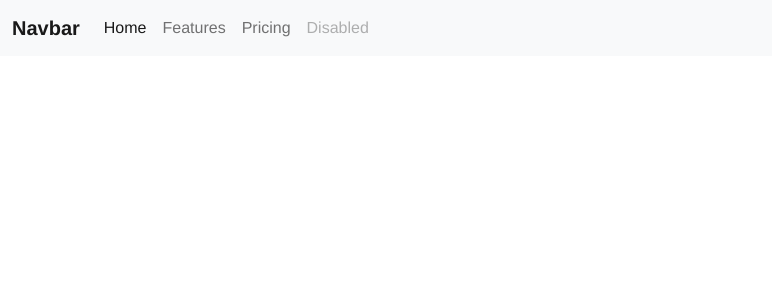
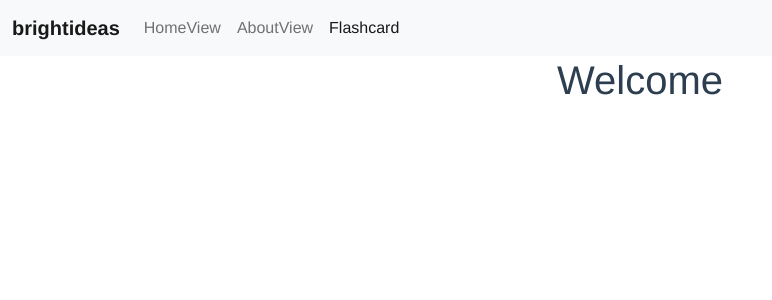
Before and after one commit to tramy-nguyen/brightideas-frontend, a Vue app: page /flashcard-item in a window 1280 px wide. Shown: the top 300 px of the page, without its empty margins (0-772 px from the left). Built offline with nearby package versions, Linux system fonts and the light colour scheme.

Commit message:
fixed router

```diff
--- a/src/components/Navbar.vue
+++ b/src/components/Navbar.vue
@@ -1,25 +1,16 @@
 <template>
   <nav class="navbar navbar-expand-lg bg-light">
     <div class="container-fluid">
-      <a class="navbar-brand" href="#">Navbar</a>
-      <button class="navbar-toggler" type="button" data-bs-toggle="collapse" data-bs-target="#navbarNav" aria-controls="navbarNav" aria-expanded="false" aria-label="Toggle navigation">
+      <a class="navbar-brand" href="#">brightideas</a>
+      <button class="navbar-toggler" type="button" data-bs-toggle="collapse" data-bs-target="#navbarNavAltMarkup" aria-controls="navbarNavAltMarkup" aria-expanded="false" aria-label="Toggle navigation">
         <span class="navbar-toggler-icon"></span>
       </button>
-      <div class="collapse navbar-collapse" id="navbarNav">
-        <ul class="navbar-nav">
-          <li class="nav-item">
-            <a class="nav-link active" aria-current="page" href="#">Home</a>
-          </li>
-          <li class="nav-item">
-            <a class="nav-link" href="#">Features</a>
-          </li>
-          <li class="nav-item">
-            <a class="nav-link" href="#">Pricing</a>
-          </li>
-          <li class="nav-item">
-            <a class="nav-link disabled">Disabled</a>
-          </li>
-        </ul>
+      <div class="collapse navbar-collapse" id="navbarNavAltMarkup">
+        <div class="navbar-nav">
+          <router-link class="nav-link" to="/">HomeView</router-link>
+          <router-link class="nav-link" to="/about">AboutView</router-link>
+          <router-link class="nav-link" to="/flashcard-item">Flashcard</router-link>
+        </div>
       </div>
     </div>
   </nav>
@@ -28,7 +19,9 @@
 <script>
 export default {
   // eslint-disable-next-line vue/multi-word-component-names
-  name: 'Navbar'
+  name: 'Navbar',
+  components: {}
+
 }
 </script>
 
--- a/src/router/index.js
+++ b/src/router/index.js
@@ -1,5 +1,7 @@
 import { createRouter, createWebHistory } from 'vue-router'
 import HomeView from '../views/HomeView.vue'
+import AboutView from '../views/AboutView.vue'
+import FlashcardItem from '../views/FlashcardItem.vue'
 
 const routes = [
   {
@@ -10,15 +12,18 @@
   {
     path: '/about',
     name: 'about',
-    // route level code-splitting
-    // this generates a separate chunk (about.[hash].js) for this route
-    // which is lazy-loaded when the route is visited.
-    component: () => import(/* webpackChunkName: "about" */ '../views/AboutView.vue')
+    component: AboutView
+  },
+  {
+    path: '/flashcard-item',
+    name: 'flashcard-item',
+    component: FlashcardItem
   }
 ]
 
 const router = createRouter({
   history: createWebHistory(process.env.BASE_URL),
+  linkActiveClass: 'active',
   routes
 })
 
--- /dev/null
+++ b/src/views/FlashcardItem.vue
@@ -0,0 +1,13 @@
+<template>
+  <h1>Welcome</h1>
+</template>
+
+<script>
+export default {
+  name: 'FlashcardItem'
+}
+</script>
+
+<style scoped>
+
+</style>
```
Also changed, not shown: 1 other file (tests, documents, lock files or other folders).
